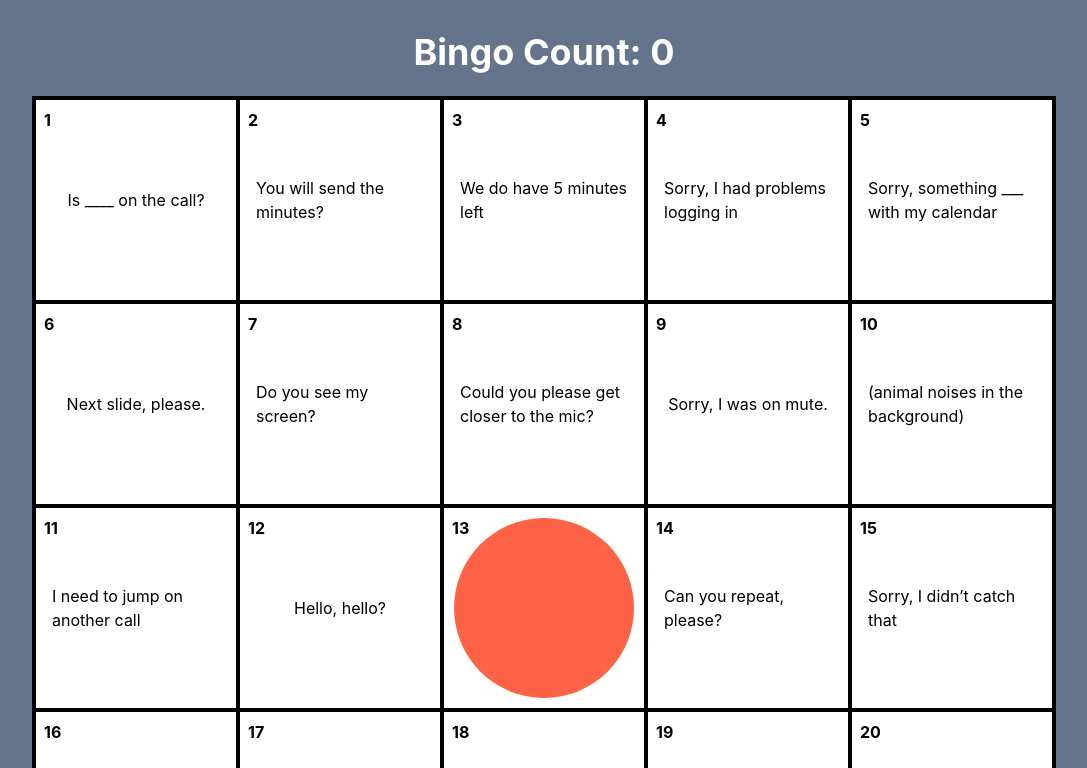
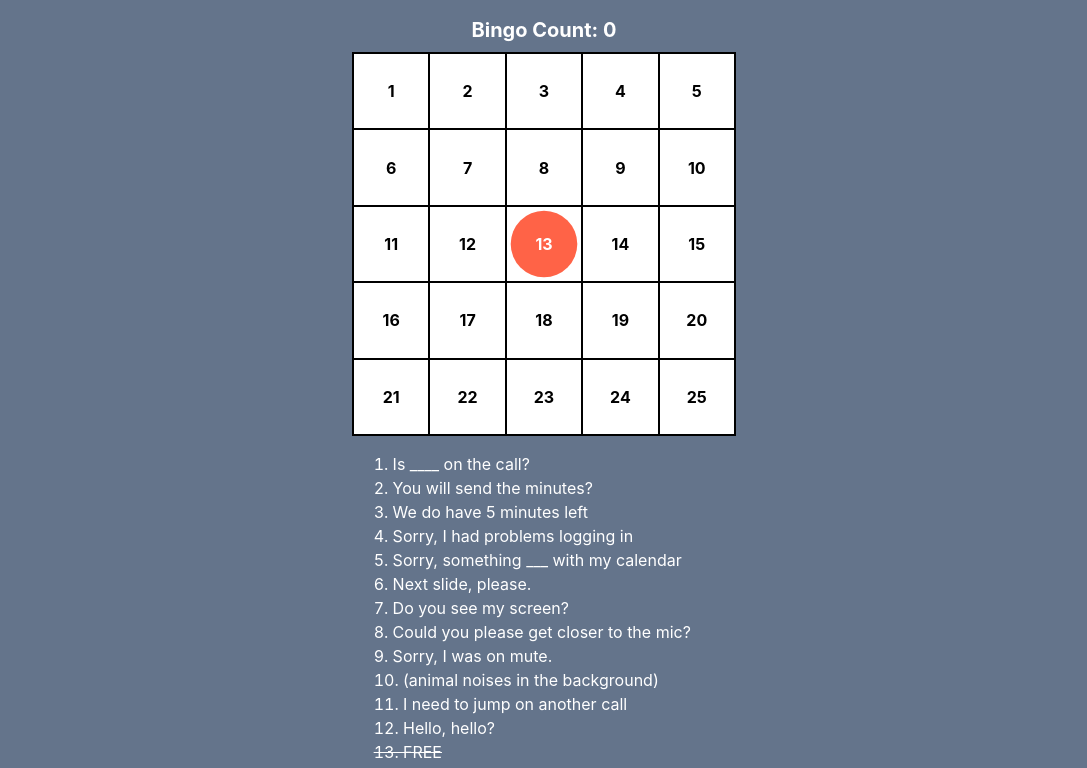
Before and after one commit to nkear003/bingo-game, a React (Create React App) app: page / in a window 1280 px wide. Shown: the top 768 px of the page, without its empty margins (96-1183 px from the left). Built offline with nearby package versions, Linux system fonts and the light colour scheme.

Commit message:
Adjust responsiveness

```diff
--- a/src/App.tsx
+++ b/src/App.tsx
@@ -97,7 +97,7 @@ function App() {
         <p className="text-xl font-bold text-white mb-2 lg:text-4xl lg:mb-6">
           Bingo Count: {bingoCount}
         </p>
-        <div className="grid grid-cols-5 grid-rows-5 bg-white border-[1px] border-black mb-4 w-full lg:border-2">
+        <div className="grid grid-cols-5 grid-rows-5 lg:max-h-[85vh] lg:max-w-[85vh] bg-white border-[1px] border-black mb-4 w-full lg:border-2">
           {board &&
             board.map((text, index) => {
               const tileNumber = index + 1;
--- a/tailwind.config.js
+++ b/tailwind.config.js
@@ -3,6 +3,7 @@ module.exports = {
   content: ["./src/**/*.{js,jsx,ts,tsx}"],
   theme: {
     extend: {},
+    screens: { lg: { raw: "((min-width: 1024px) and (min-height: 900px))" } },
   },
   plugins: [],
 };
```
